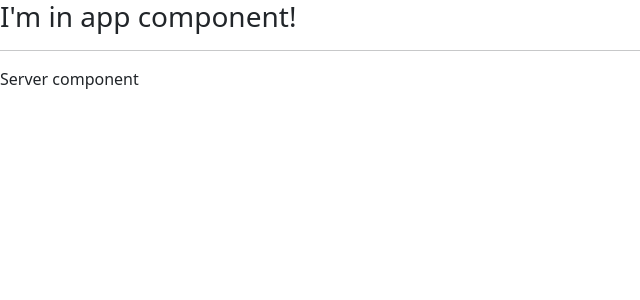
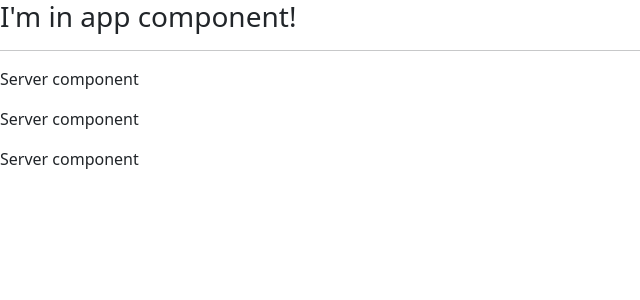
Before and after one commit to laurajunco/angular, an Angular app in the folder my-first-app/: page / in a window 1280 px wide. Shown: the top 300 px of the page, without its empty margins (0-640 px from the left). Built offline with nearby package versions, Linux system fonts and the light colour scheme.

Commit message:
create component with cli

```diff
--- a/my-first-app/src/app/app.component.html
+++ b/my-first-app/src/app/app.component.html
@@ -1,3 +1,3 @@
 <h3>I'm in app component! </h3>
 <hr>
-<app-server></app-server>
+<app-servers></app-servers>
--- a/my-first-app/src/app/app.module.ts
+++ b/my-first-app/src/app/app.module.ts
@@ -4,11 +4,13 @@ import { BrowserModule } from '@angular/platform-browser';
 
 import { AppComponent } from './app.component';
 import { ServerComponent } from './server/server.component';
+import { ServersComponent } from './servers/servers.component';
 
 @NgModule({
   declarations: [
     AppComponent,
-    ServerComponent
+    ServerComponent,
+    ServersComponent
   ],
   imports: [
     BrowserModule
--- /dev/null
+++ b/my-first-app/src/app/servers/servers.component.html
@@ -0,0 +1,3 @@
+<app-server></app-server>
+<app-server></app-server>
+<app-server></app-server>
--- /dev/null
+++ b/my-first-app/src/app/servers/servers.component.ts
@@ -0,0 +1,15 @@
+import { Component, OnInit } from '@angular/core';
+
+@Component({
+  selector: 'app-servers',
+  templateUrl: './servers.component.html',
+  styleUrls: ['./servers.component.css']
+})
+export class ServersComponent implements OnInit {
+
+  constructor() { }
+
+  ngOnInit(): void {
+  }
+
+}
```
Also changed, not shown: my-first-app/src/app/servers/servers.component.css (added).
